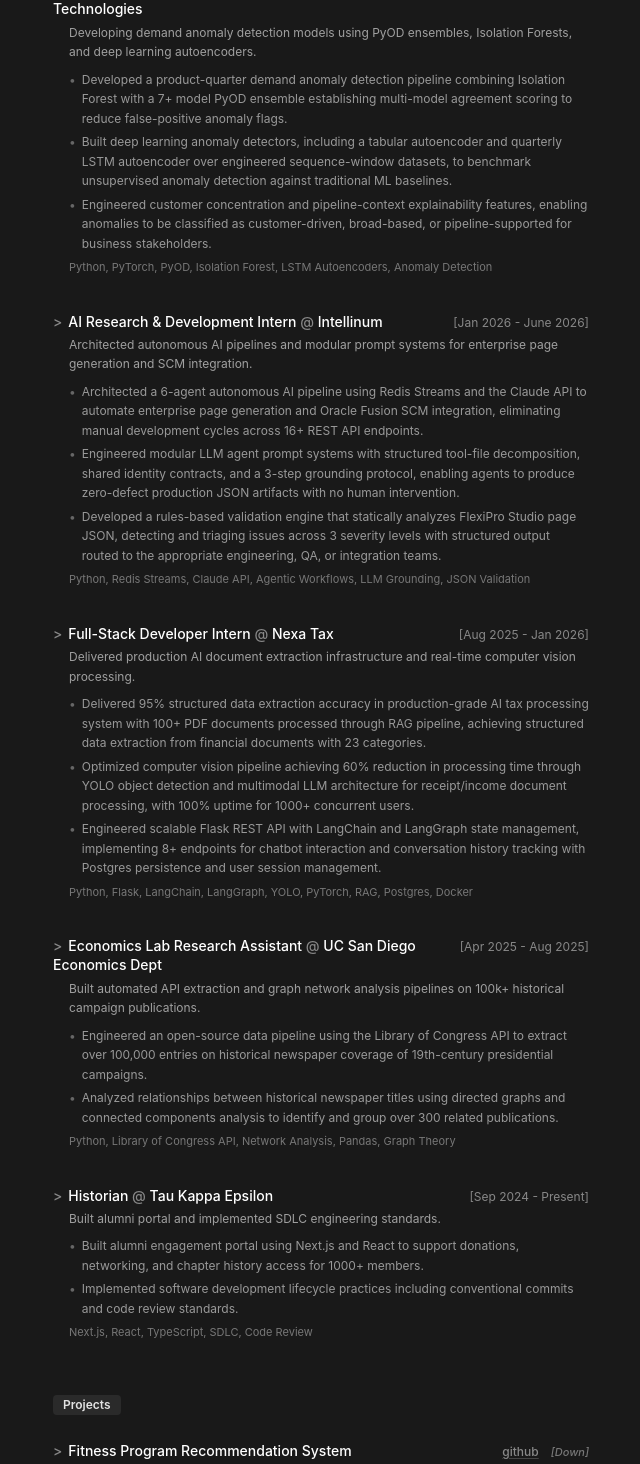
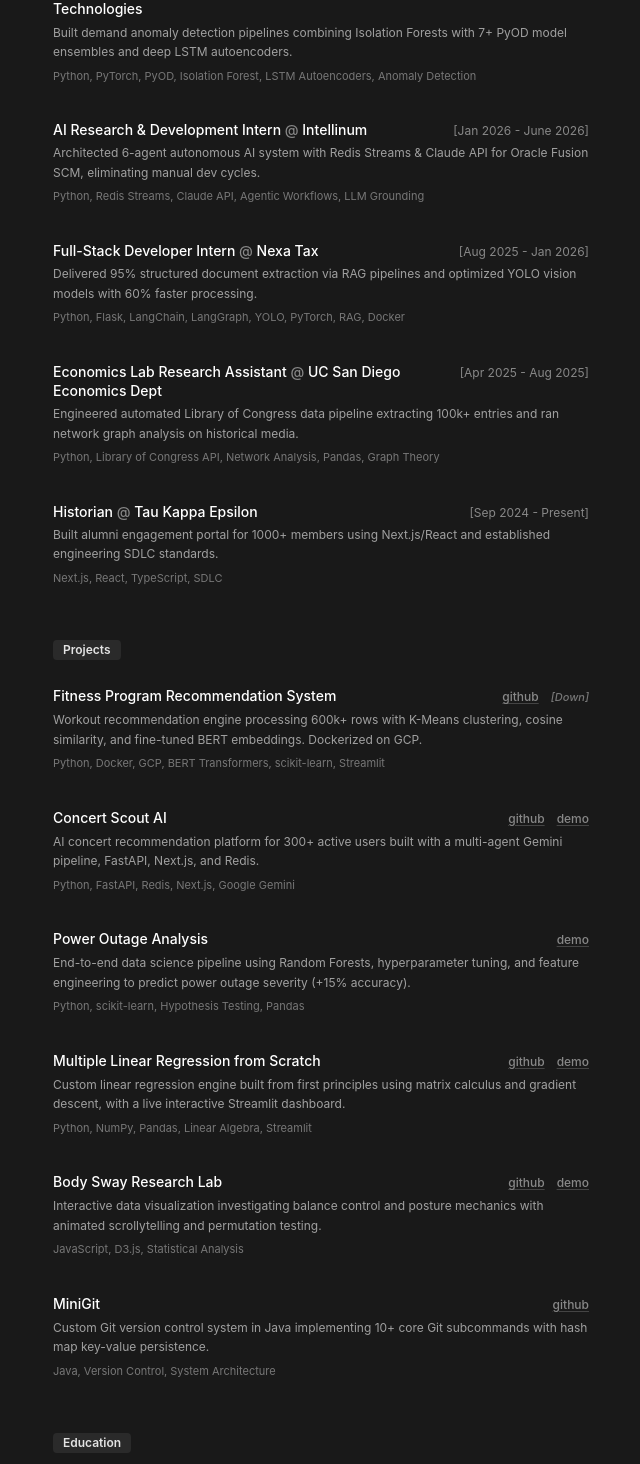
Before and after one commit to athervvidhate/portfolio, a React (Vite) app: page / in a window 1280 px wide. Shown: the part 486-1950 px from the top of the page, without its empty margins (319-959 px from the left). Built offline with nearby package versions, Linux system fonts and the light colour scheme.

Commit message:
Remove > prefix and condense experience entries to concise, punchy summaries

```diff
--- a/src/Portfolio.tsx
+++ b/src/Portfolio.tsx
@@ -36,66 +36,43 @@
       title: "Machine Learning Engineer Intern",
       organization: "Keysight Technologies",
       period: "June 2026 - Sep 2026",
-      description: "Developing demand anomaly detection models using PyOD ensembles, Isolation Forests, and deep learning autoencoders.",
-      bullets: [
-        "Developed a product-quarter demand anomaly detection pipeline combining Isolation Forest with a 7+ model PyOD ensemble establishing multi-model agreement scoring to reduce false-positive anomaly flags.",
-        "Built deep learning anomaly detectors, including a tabular autoencoder and quarterly LSTM autoencoder over engineered sequence-window datasets, to benchmark unsupervised anomaly detection against traditional ML baselines.",
-        "Engineered customer concentration and pipeline-context explainability features, enabling anomalies to be classified as customer-driven, broad-based, or pipeline-supported for business stakeholders.",
-      ],
+      summary: "Built demand anomaly detection pipelines combining Isolation Forests with 7+ PyOD model ensembles and deep LSTM autoencoders.",
       tech: "Python, PyTorch, PyOD, Isolation Forest, LSTM Autoencoders, Anomaly Detection",
     },
     {
       title: "AI Research & Development Intern",
       organization: "Intellinum",
       period: "Jan 2026 - June 2026",
-      description: "Architected autonomous AI pipelines and modular prompt systems for enterprise page generation and SCM integration.",
-      bullets: [
-        "Architected a 6-agent autonomous AI pipeline using Redis Streams and the Claude API to automate enterprise page generation and Oracle Fusion SCM integration, eliminating manual development cycles across 16+ REST API endpoints.",
-        "Engineered modular LLM agent prompt systems with structured tool-file decomposition, shared identity contracts, and a 3-step grounding protocol, enabling agents to produce zero-defect production JSON artifacts with no human intervention.",
-        "Developed a rules-based validation engine that statically analyzes FlexiPro Studio page JSON, detecting and triaging issues across 3 severity levels with structured output routed to the appropriate engineering, QA, or integration teams.",
-      ],
-      tech: "Python, Redis Streams, Claude API, Agentic Workflows, LLM Grounding, JSON Validation",
+      summary: "Architected 6-agent autonomous AI system with Redis Streams & Claude API for Oracle Fusion SCM, eliminating manual dev cycles.",
+      tech: "Python, Redis Streams, Claude API, Agentic Workflows, LLM Grounding",
     },
     {
       title: "Full-Stack Developer Intern",
       organization: "Nexa Tax",
       period: "Aug 2025 - Jan 2026",
-      description: "Delivered production AI document extraction infrastructure and real-time computer vision processing.",
-      bullets: [
-        "Delivered 95% structured data extraction accuracy in production-grade AI tax processing system with 100+ PDF documents processed through RAG pipeline, achieving structured data extraction from financial documents with 23 categories.",
-        "Optimized computer vision pipeline achieving 60% reduction in processing time through YOLO object detection and multimodal LLM architecture for receipt/income document processing, with 100% uptime for 1000+ concurrent users.",
-        "Engineered scalable Flask REST API with LangChain and LangGraph state management, implementing 8+ endpoints for chatbot interaction and conversation history tracking with Postgres persistence and user session management.",
-      ],
-      tech: "Python, Flask, LangChain, LangGraph, YOLO, PyTorch, RAG, Postgres, Docker",
+      summary: "Delivered 95% structured document extraction via RAG pipelines and optimized YOLO vision models with 60% faster processing.",
+      tech: "Python, Flask, LangChain, LangGraph, YOLO, PyTorch, RAG, Docker",
     },
     {
       title: "Economics Lab Research Assistant",
       organization: "UC San Diego Economics Dept",
       period: "Apr 2025 - Aug 2025",
-      description: "Built automated API extraction and graph network analysis pipelines on 100k+ historical campaign publications.",
-      bullets: [
-        "Engineered an open-source data pipeline using the Library of Congress API to extract over 100,000 entries on historical newspaper coverage of 19th-century presidential campaigns.",
-        "Analyzed relationships between historical newspaper titles using directed graphs and connected components analysis to identify and group over 300 related publications.",
-      ],
+      summary: "Engineered automated Library of Congress data pipeline extracting 100k+ entries and ran network graph analysis on historical media.",
       tech: "Python, Library of Congress API, Network Analysis, Pandas, Graph Theory",
     },
     {
       title: "Historian",
       organization: "Tau Kappa Epsilon",
       period: "Sep 2024 - Present",
-      description: "Built alumni portal and implemented SDLC engineering standards.",
-      bullets: [
-        "Built alumni engagement portal using Next.js and React to support donations, networking, and chapter history access for 1000+ members.",
-        "Implemented software development lifecycle practices including conventional commits and code review standards.",
-      ],
-      tech: "Next.js, React, TypeScript, SDLC, Code Review",
+      summary: "Built alumni engagement portal for 1000+ members using Next.js/React and established engineering SDLC standards.",
+      tech: "Next.js, React, TypeScript, SDLC",
     },
   ]
 
   const projects = [
     {
       title: "Fitness Program Recommendation System",
-      description: "Recommendation engine processing 600,000+ rows with K-Means clustering, cosine similarity, and PCA. Fine-tuned 2 BERT models for sentence-level embeddings. Deployed on GCP with automated CI/CD.",
+      description: "Workout recommendation engine processing 600k+ rows with K-Means clustering, cosine similarity, and fine-tuned BERT embeddings. Dockerized on GCP.",
       tech: "Python, Docker, GCP, BERT Transformers, scikit-learn, Streamlit",
       github: "https://github.com/athervvidhate/liftingML",
       demo: "https://workout.atherv.com",
@@ -103,34 +80,34 @@
     },
     {
       title: "Concert Scout AI",
-      description: "Full-stack AI concert recommendation platform for 300+ active users. Multi-agent Gemini pipeline with FastAPI, Next.js, and Redis session management.",
+      description: "AI concert recommendation platform for 300+ active users built with a multi-agent Gemini pipeline, FastAPI, Next.js, and Redis.",
       tech: "Python, FastAPI, Redis, Next.js, Google Gemini",
       github: "https://github.com/athervvidhate/ConcertScoutAI",
       demo: "https://concertscout.app",
     },
     {
       title: "Power Outage Analysis",
-      description: "Data science pipeline with feature engineering, hyperparameter tuning, and cross-validation to build Random Forest models predicting outage severity (+15% accuracy gain).",
+      description: "End-to-end data science pipeline using Random Forests, hyperparameter tuning, and feature engineering to predict power outage severity (+15% accuracy).",
       tech: "Python, scikit-learn, Hypothesis Testing, Pandas",
       demo: "https://atherv.com/poweroutageanalysis",
     },
     {
       title: "Multiple Linear Regression from Scratch",
-      description: "Built a multiple linear regression model from scratch using gradient descent and train/test split evaluation. Deployed on Streamlit so users can input data and visualize predictions live.",
+      description: "Custom linear regression engine built from first principles using matrix calculus and gradient descent, with a live interactive Streamlit dashboard.",
       tech: "Python, NumPy, Pandas, Linear Algebra, Streamlit",
       github: "https://github.com/athervvidhate/linear-regression",
       demo: "https://atherv.com/linreg",
     },
     {
       title: "Body Sway Research Lab",
-      description: "Interactive data visualization exploring how body sway affects balance and posture, with animated scrollytelling and real-time statistical analysis through permutation testing.",
+      description: "Interactive data visualization investigating balance control and posture mechanics with animated scrollytelling and permutation testing.",
       tech: "JavaScript, D3.js, Statistical Analysis",
       github: "https://github.com/athervvidhate/bodysway",
       demo: "https://atherv.com/bodyswaylab",
     },
     {
       title: "MiniGit",
-      description: "Custom version control system implementing 10+ Git commands with Hashmaps and serialization for efficient data persistence and version tracking.",
+      description: "Custom Git version control system in Java implementing 10+ core Git subcommands with hash map key-value persistence.",
       tech: "Java, Version Control, System Architecture",
       github: "https://github.com/athervvidhate/MiniGit",
     },
@@ -262,7 +239,6 @@
                   >
                     <div className="flex flex-col sm:flex-row sm:items-baseline justify-between gap-x-3 gap-y-0.5 mb-1">
                       <div className="text-sm font-medium text-[#111111] dark:text-[#ffffff] leading-snug">
-                        <span className="text-[#888888] dark:text-[#888888] mr-1.5">&gt;</span>
                         <span>{item.title}</span>
                         <span className="text-[#777777] dark:text-[#888888]"> @ </span>
                         <span>{item.organization}</span>
@@ -272,24 +248,11 @@
                       </span>
                     </div>
 
-                    {item.description && (
-                      <p className="text-xs text-[#666666] dark:text-[#a0a0a0] mt-1 pl-4 leading-relaxed">
-                        {item.description}
-                      </p>
-                    )}
+                    <p className="text-xs text-[#666666] dark:text-[#a0a0a0] leading-relaxed">
+                      {item.summary}
+                    </p>
 
-                    {item.bullets.length > 0 && (
-                      <ul className="mt-2 pl-4 space-y-1">
-                        {item.bullets.map((b, i) => (
-                          <li key={i} className="text-xs text-[#555555] dark:text-[#999999] leading-relaxed flex items-start gap-1.5">
-                            <span className="text-[#888888] dark:text-[#666666]">&bull;</span>
-                            <span>{b}</span>
-                          </li>
-                        ))}
-                      </ul>
-                    )}
-
-                    <div className="text-[11px] text-[#888888] dark:text-[#777777] mt-1.5 pl-4">
+                    <div className="text-[11px] text-[#888888] dark:text-[#777777] mt-1.5">
                       {item.tech}
                     </div>
                   </div>
@@ -313,7 +276,6 @@
                   >
                     <div className="flex items-baseline justify-between gap-x-3 text-sm font-medium mb-1">
                       <div className="text-[#111111] dark:text-[#ffffff]">
-                        <span className="text-[#888888] dark:text-[#888888] mr-1.5">&gt;</span>
                         <span>{project.title}</span>
                       </div>
 
@@ -345,11 +307,11 @@
                       </div>
                     </div>
 
-                    <p className="text-xs text-[#666666] dark:text-[#a0a0a0] mt-1 pl-4 leading-relaxed">
+                    <p className="text-xs text-[#666666] dark:text-[#a0a0a0] leading-relaxed">
                       {project.description}
                     </p>
 
-                    <div className="text-[11px] text-[#888888] dark:text-[#777777] mt-1.5 pl-4">
+                    <div className="text-[11px] text-[#888888] dark:text-[#777777] mt-1.5">
                       {project.tech}
                     </div>
                   </div>
@@ -368,19 +330,18 @@
               <div className="p-2.5 -mx-2.5 rounded-md hover:bg-[#f5f5f4] dark:hover:bg-[#232323] transition-colors duration-150 mb-4">
                 <div className="flex flex-col sm:flex-row sm:items-baseline justify-between gap-x-3 gap-y-0.5 text-sm font-medium">
                   <div className="text-[#111111] dark:text-[#ffffff]">
-                    <span className="text-[#888888] dark:text-[#888888] mr-1.5">&gt;</span>
                     <span>University of California, San Diego</span>
                   </div>
                   <span className="text-xs text-[#888888] dark:text-[#888888] font-normal shrink-0 whitespace-nowrap">
                     [Expected Graduation: 2027]
                   </span>
                 </div>
-                <p className="text-xs text-[#555555] dark:text-[#b0b0b0] mt-1 pl-4">
+                <p className="text-xs text-[#555555] dark:text-[#b0b0b0] mt-1">
                   Bachelor of Science in Data Science, Minor in Business Analytics &bull; GPA: 3.90 / 4.00
                 </p>
               </div>
 
-              <div className="space-y-2.5 pl-4">
+              <div className="space-y-2.5">
                 {courseGroups.map((group, idx) => (
                   <div key={idx} className="text-xs">
                     <span className="text-[#888888] dark:text-[#888888] font-medium mr-1.5">{group.label}:</span>
@@ -398,7 +359,7 @@
                 Skills
               </div>
 
-              <div className="space-y-2.5 pl-4">
+              <div className="space-y-2.5">
                 {skillCategories.map((group, idx) => (
                   <div key={idx} className="text-xs">
                     <span className="text-[#888888] dark:text-[#888888] font-medium mr-1.5">{group.category}:</span>
```
